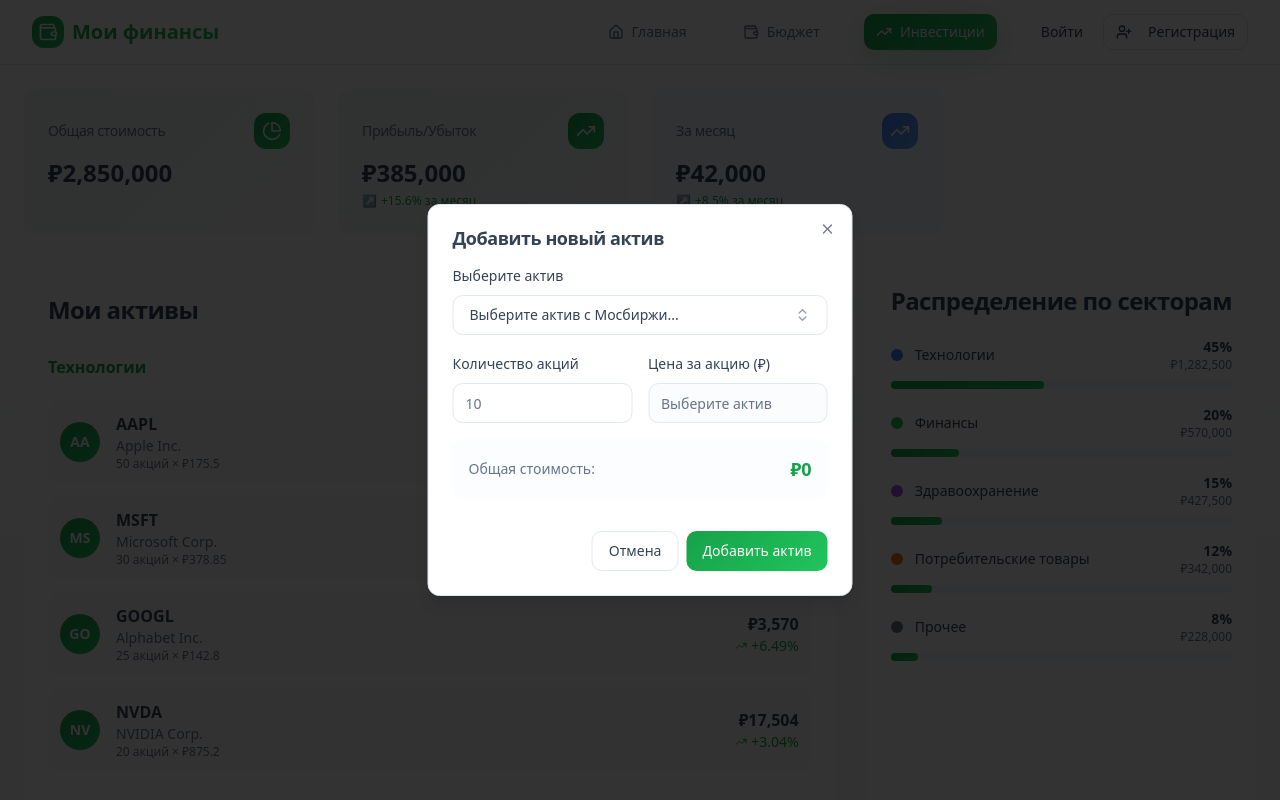
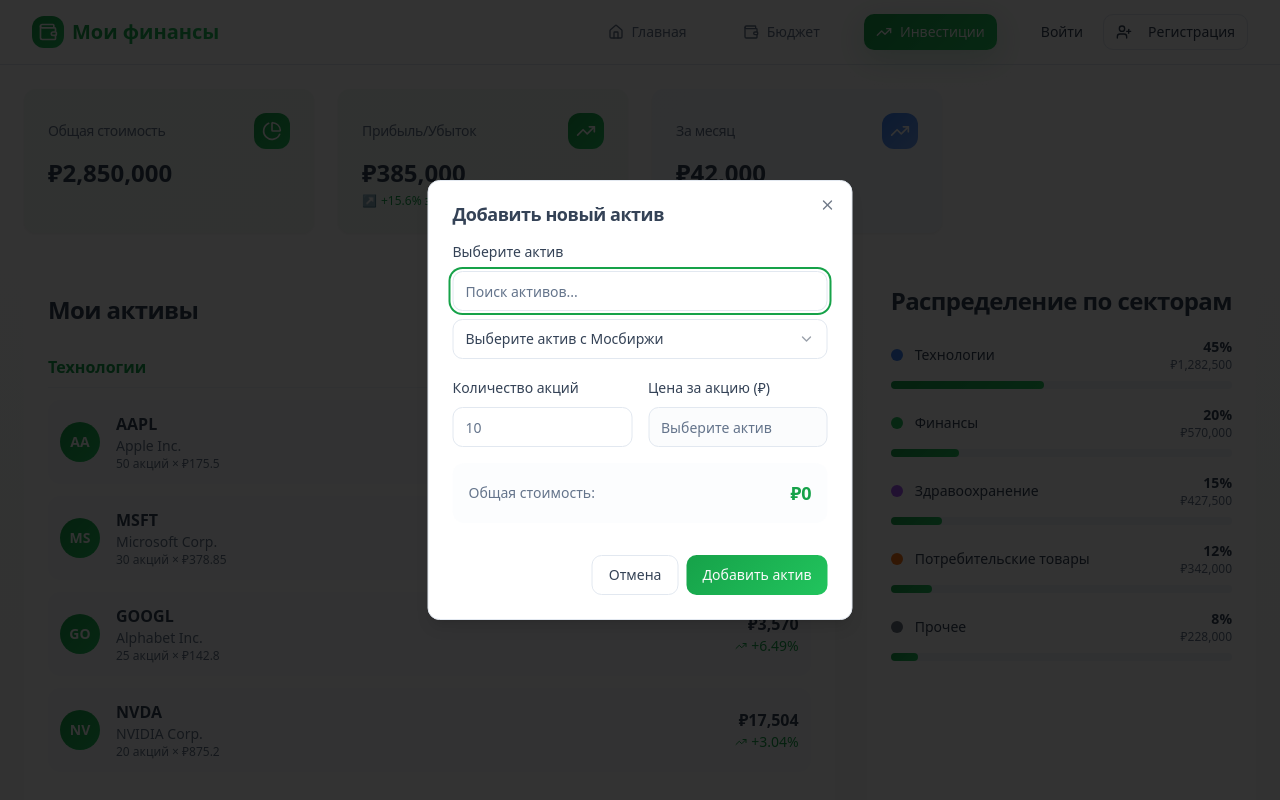
Before and after one commit to lopatuxin/budget-invest-bloom-monorepo, a React (Vite) app: page /investments in a window 1280 px wide. Both pictures are taken after a click on the button "Добавить актив". Shown: the top 800 px of the page. Built offline with nearby package versions, Linux system fonts and the light colour scheme.

Commit message:
Изменить окно добавления актива
Изменения в окне добавления актива: сохранение существующего окна и поля ввода, а также сохранение скролла.

```diff
--- a/src/components/AddAssetDialog.tsx
+++ b/src/components/AddAssetDialog.tsx
@@ -3,10 +3,8 @@ import { Dialog, DialogContent, DialogHeader, DialogTitle, DialogTrigger } from
 import { Button } from '@/components/ui/button';
 import { Input } from '@/components/ui/input';
 import { Label } from '@/components/ui/label';
-import { Popover, PopoverContent, PopoverTrigger } from '@/components/ui/popover';
-import { Command, CommandEmpty, CommandGroup, CommandInput, CommandItem, CommandList } from '@/components/ui/command';
-import { Check, ChevronsUpDown, Plus } from 'lucide-react';
-import { cn } from '@/lib/utils';
+import { Select, SelectContent, SelectItem, SelectTrigger, SelectValue } from '@/components/ui/select';
+import { Plus } from 'lucide-react';
 import { useToast } from '@/hooks/use-toast';
 
 interface AddAssetDialogProps {
@@ -15,7 +13,7 @@ interface AddAssetDialogProps {
 
 const AddAssetDialog = ({ onAddAsset }: AddAssetDialogProps) => {
   const [open, setOpen] = useState(false);
-  const [comboboxOpen, setComboboxOpen] = useState(false);
+  const [searchTerm, setSearchTerm] = useState('');
   const [formData, setFormData] = useState({
     asset: '',
     shares: ''
@@ -86,6 +84,12 @@ const AddAssetDialog = ({ onAddAsset }: AddAssetDialogProps) => {
   const totalValue = selectedAsset && formData.shares ?
     parseFloat(formData.shares) * selectedAsset.price : 0;
 
+  // Фильтрация активов по поисковому запросу
+  const filteredAssets = availableAssets.filter(asset =>
+    asset.symbol.toLowerCase().includes(searchTerm.toLowerCase()) ||
+    asset.name.toLowerCase().includes(searchTerm.toLowerCase())
+  );
+
   const handleInputChange = (field: string, value: string) => {
     setFormData(prev => ({ ...prev, [field]: value }));
   };
@@ -108,55 +112,35 @@ const AddAssetDialog = ({ onAddAsset }: AddAssetDialogProps) => {
         <form onSubmit={handleSubmit} className="space-y-4">
           <div className="space-y-2">
             <Label htmlFor="asset">Выберите актив</Label>
-            <Popover open={comboboxOpen} onOpenChange={setComboboxOpen}>
-              <PopoverTrigger asChild>
-                <Button
-                  variant="outline"
-                  role="combobox"
-                  aria-expanded={comboboxOpen}
-                  className="w-full justify-between"
-                >
-                  {formData.asset
-                    ? (() => {
-                        const asset = availableAssets.find(a => a.symbol === formData.asset);
-                        return asset ? `${asset.symbol} - ${asset.name}` : "Выберите актив...";
-                      })()
-                    : "Выберите актив с Мосбиржи..."}
-                  <ChevronsUpDown className="ml-2 h-4 w-4 shrink-0 opacity-50" />
-                </Button>
-              </PopoverTrigger>
-              <PopoverContent className="w-full p-0">
-                <Command>
-                  <CommandInput placeholder="Поиск активов..." />
-                  <CommandList>
-                    <CommandEmpty>Активы не найдены.</CommandEmpty>
-                    <CommandGroup>
-                      {availableAssets.map((asset) => (
-                        <CommandItem
-                          key={asset.symbol}
-                          value={`${asset.symbol} ${asset.name}`}
-                          onSelect={() => {
-                            handleInputChange('asset', asset.symbol);
-                            setComboboxOpen(false);
-                          }}
-                        >
-                          <Check
-                            className={cn(
-                              "mr-2 h-4 w-4",
-                              formData.asset === asset.symbol ? "opacity-100" : "opacity-0"
-                            )}
-                          />
-                          <div className="flex flex-col">
-                            <span className="font-medium">{asset.symbol}</span>
-                            <span className="text-sm text-muted-foreground">{asset.name}</span>
-                          </div>
-                        </CommandItem>
-                      ))}
-                    </CommandGroup>
-                  </CommandList>
-                </Command>
-              </PopoverContent>
-            </Popover>
+            <div className="space-y-2">
+              <Input
+                placeholder="Поиск активов..."
+                value={searchTerm}
+                onChange={(e) => setSearchTerm(e.target.value)}
+                className="w-full"
+              />
+              <Select value={formData.asset} onValueChange={(value) => handleInputChange('asset', value)}>
+                <SelectTrigger>
+                  <SelectValue placeholder="Выберите актив с Мосбиржи" />
+                </SelectTrigger>
+                <SelectContent className="max-h-[200px]">
+                  {filteredAssets.length === 0 ? (
+                    <div className="py-6 text-center text-sm text-muted-foreground">
+                      Активы не найдены
+                    </div>
+                  ) : (
+                    filteredAssets.map((asset) => (
+                      <SelectItem key={asset.symbol} value={asset.symbol}>
+                        <div className="flex flex-col">
+                          <span className="font-medium">{asset.symbol}</span>
+                          <span className="text-sm text-muted-foreground">{asset.name}</span>
+                        </div>
+                      </SelectItem>
+                    ))
+                  )}
+                </SelectContent>
+              </Select>
+            </div>
           </div>
 
           <div className="grid grid-cols-2 gap-4">
```
